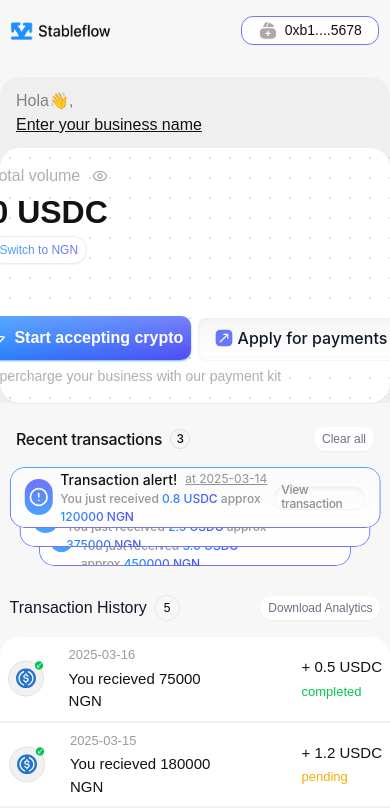
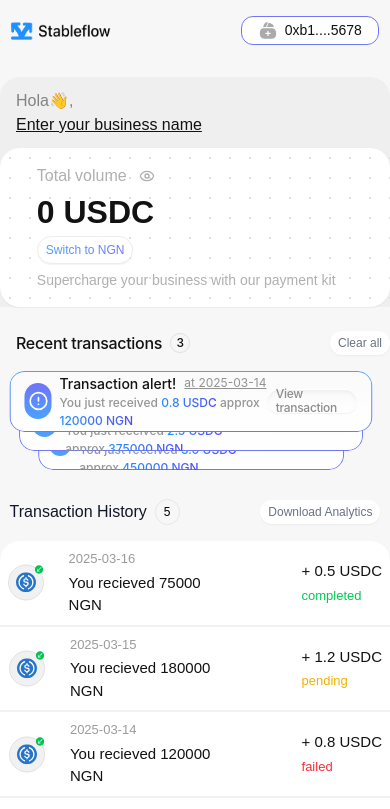
Before and after one commit to stableflowng-ship-it/Stableflow-frontend, a Next.js app: page /dashboard in a window 390 px wide. Shown: the top 809 px of the page. Built offline with nearby package versions, Linux system fonts and the light colour scheme; a web font is replaced by a local one.

Commit message:
done for tonight

```diff
--- a/src/app/dashboard/page.tsx
+++ b/src/app/dashboard/page.tsx
@@ -110,7 +110,9 @@ export default function Page() {
             </TertiaryButton>
 : ''}
           </div>
-          <VolumeWidget openDialog={openModal} />
+
+          <VolumeWidget openDialog={openModal}  />
+
           </Dialog.Root>
         </div>
 
--- a/src/app/layout.tsx
+++ b/src/app/layout.tsx
@@ -12,7 +12,11 @@ const geistMono = Geist_Mono({
   variable: "--font-geist-mono",
   subsets: ["latin"],
 });
-<meta name='viewport' content='width=device-width, initial-scale=1.0'></meta>;
+
+export const metadata: Metadata = {
+  title: "Create Next App",
+  description: "Generated by create next app",
+};
 
 
 export default function RootLayout({
--- a/src/components/transaction-notification.tsx
+++ b/src/components/transaction-notification.tsx
@@ -124,14 +124,14 @@ export default function TransactionNotification({
             label="Clear all"
             onClick={clearAllNotifications}
             disabled={isClearing || notifications.length === 0}
-            className="cursor-pointer mr-[1rem] lg:mr-0"
+            className="cursor-pointer lg:mr-0"
           >
             Clear all
           </TertiaryButton>
         </div>
 
         {/* Stacked notifications */}
-        <div className="relative w-full" style={{ height: "120px" }}>
+        <div className="relative grid  w-[98%]" style={{ height: "120px" }}>
           {lastThree.map((notification, index) => {
             // Use different sizes based on screen size but allow for full width
             const sizes = [
@@ -145,7 +145,7 @@ export default function TransactionNotification({
             return (
               <div
                 key={notification.unique_id}
-                className={`absolute left-1/2 transform -translate-x-1/2 ${isClearing ? "animate-clear-notification" : ""}`}
+                className={`absolute left-1/2 flex items-center justify-center transform -translate-x-1/2 ${isClearing ? "animate-clear-notification" : ""}`}
                 style={{
                   width: sizes[index].width,
                   height: sizes[index].height,
--- a/src/components/volume-widget.tsx
+++ b/src/components/volume-widget.tsx
@@ -19,12 +19,12 @@ export const VolumeWidget: React.FC<OpenModal> = ({ openDialog }) => {
 
 
   return (
-    <div className="relative lg:w-[573px]  bg-[#FFFFFF]  rounded-[20px] grid lg:items-start lg:justify-normal md:items-start md:justify-normal items-center justify-center w-screen pl-0 shadow-[0_1px_1px_rgba(0,0,0,0.05)]">
+    <div className="relative lg:w-[573px] w-full  bg-[#FFFFFF]  rounded-[20px] grid lg:items-start lg:justify-normal    shadow-[0_1px_1px_rgba(0,0,0,0.05)]">
       <div className="absolute inset-0 dotted-background"></div>
       <div className="relative z-10 px-[24px] py-[16px] lg:pl-[1rem] pl-[2.3rem] ">
         {/* Total volume section with eye icon */}
         <div className="flex items-center">
-          <span className="text-[#B0B0B0] text-[16px] font-medium pl-[0.5rem] lg:pl-0">Total volume</span>
+          <span className="text-[#B0B0B0] text-[16px] font-medium  lg:pl-0">Total volume</span>
           <button onClick={() => setIsHidden(!isHidden)} className="ml-2 p-1 rounded-full cursor-pointer hover:bg-gray-100">
             {isHidden ? (
               <EyeOff size={16} className="text-[#B0B0B0]" />
@@ -35,7 +35,7 @@ export const VolumeWidget: React.FC<OpenModal> = ({ openDialog }) => {
         </div>
 
         {/* Volume value and Switch to NGN in column layout */}
-        <div className="flex flex-col pl-[0.5rem] lg:pl-0">
+        <div className="flex flex-col  ">
           <span className="text-[32px] text-[#121212] font-bold">
             {isHidden ? "⊛⊛⊛⊛⊛⊛" : (
               isMounted ? (
@@ -65,27 +65,6 @@ export const VolumeWidget: React.FC<OpenModal> = ({ openDialog }) => {
         </div>
 
         {/* Buttons with 52px spacing from top */}
-        <div className="mt-[52px] flex gap-[5px] lg:gap-[12px]">
-          <PrimaryButton className="cursor-pointer" shortcut="" onClick={openDialog}>
-            <div className="flex items-center">
-              <Zap className="mr-2 h-4 w-4" />
-              <span>Start accepting crypto</span>
-            </div>
-          </PrimaryButton>
-
-          <SecondaryButton className="cursor-pointer min-w-max">
-            <div className="flex flex-row items-center whitespace-nowrap gap-[0.2rem]">
-              <Image
-                src={share}
-                width={20}
-                height={20}
-                alt="share"
-                className="w-[20px] h-[20px]"
-              />
-              <span>Apply for payments kit</span>
-            </div>
-          </SecondaryButton>
-        </div>
 
         <div className="mt-[6px]">
           <p className="text-[14px] text-[#B0B0B0]">Supercharge your business with our payment kit</p>
```
